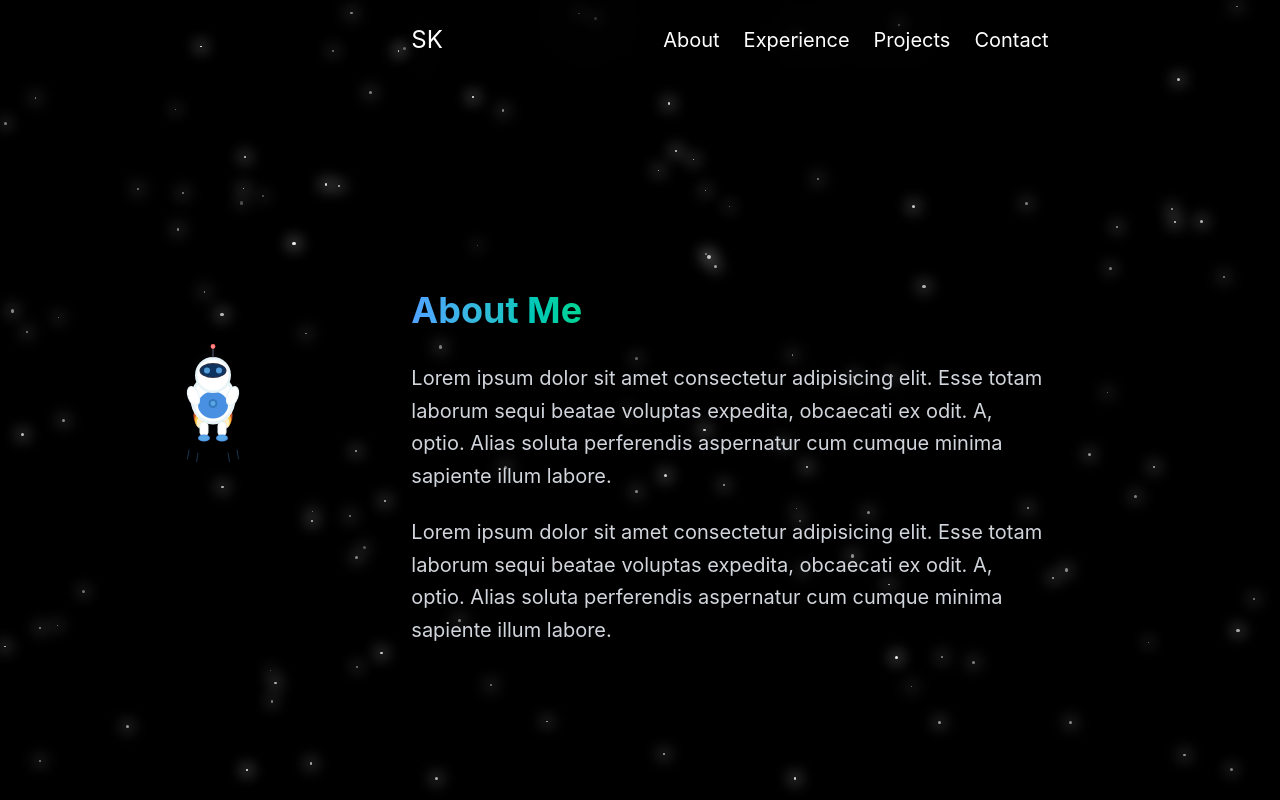
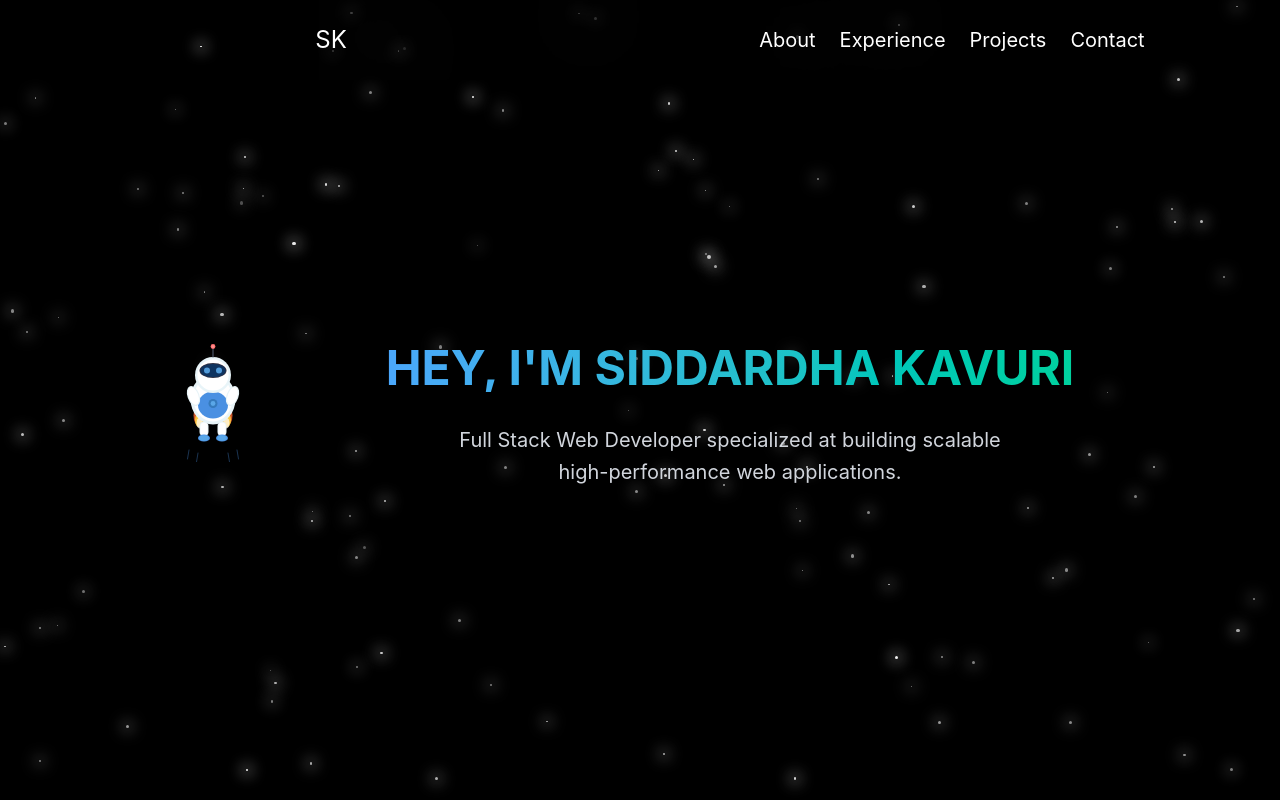
Before and after one commit to siddardhakavuri/Portfolio, a React (Vite) app: page / in a window 1280 px wide. Shown: the top 800 px of the page. Built offline with nearby package versions, Linux system fonts and the light colour scheme.

Commit message:
Made changes to paddings and margins for various elements

```diff
--- a/index.html
+++ b/index.html
@@ -1,5 +1,5 @@
 <!doctype html>
-<html lang="en" class="scrollbar-hidden">
+<html lang="en" class="scrollbar-hidden scroll-smooth">
   <head>
     <meta charset="UTF-8" />
     <link rel="icon" type="svg" href="src/assets/astro.svg" />
@@ -9,7 +9,7 @@
         background-color: #000000;
       }
     </style>
-    <title>Kavuri's Portfolio</title>
+    <title>Siddardha's Portfolio</title>
   </head>
   <body>
     <div id="root"></div>
--- a/src/App.tsx
+++ b/src/App.tsx
@@ -9,14 +9,14 @@ import Stars from "./components/Stars";
 
 function App() {
   return (
-    <div className="min-h-screen flex lg:flex-row justify-center max-w-400 mx-auto">
+    <div className="min-w-2xs min-h-screen flex lg:flex-row justify-center max-w-400 mx-auto">
       <Stars />
-      <div className="hidden md:flex items-center justify-center sticky top-0 h-screen p-15">
+      <div className="hidden lg:flex items-center justify-center sticky top-0 h-screen px-15">
         <Astro />
       </div>
-      <div className="w-full md:w-2/3 xl:px-24">
+      <div className="w-full lg:w-2/3 ">
         <Navbar />
-        <div className="max-w-4xl mx-auto">
+        <div className="">
           <main className="px-3 mt-12">
             <About />
             <Experience />
--- a/src/components/About.tsx
+++ b/src/components/About.tsx
@@ -2,30 +2,28 @@ import { motion } from "motion/react";
 
 const About = () => {
   return (
-    <section id="about" className="h-[85vh] flex flex-col justify-center">
+    <section
+      id="about"
+      className="content-center h-[75vh] mb-[20vh] flex flex-col justify-center"
+    >
+      <div className="flex justify-center content-center">
         <motion.div
-
           initial={{ opacity: 0, y: 20 }}
           whileInView={{ opacity: 1, y: 0 }}
           transition={{ duration: 0.8 }}
           viewport={{ once: true }}
         >
-        <h2 className="text-4xl font-bold mb-8 bg-linear-to-r from-blue-400 to-emerald-400 bg-clip-text text-transparent inline-block">
-          About Me
+          <h2 className="md:text-5xl text-3xl flex justify-center content-center font-bold mb-8 bg-linear-to-r from-blue-400 to-emerald-400 bg-clip-text text-transparent ">
+            HEY, I'M SIDDARDHA KAVURI
           </h2>
-        <p className="text-xl text-gray-300 leading-relaxed mb-6">
-          Lorem ipsum dolor sit amet consectetur adipisicing elit. Esse totam
-          laborum sequi beatae voluptas expedita, obcaecati ex odit. A, optio.
-          Alias soluta perferendis aspernatur cum cumque minima sapiente illum
-          labore.
+          <div className="flex justify-center content-center">
+            <p className="md:w-2/3 md:text-xl text-lg text-center flex flex-wrap  text-gray-300 leading-relaxed mb-6">
+              Full Stack Web Developer specialized at building scalable
+              high-performance web applications.
             </p>
-        <p className="text-xl text-gray-300 leading-relaxed">
-          Lorem ipsum dolor sit amet consectetur adipisicing elit. Esse totam
-          laborum sequi beatae voluptas expedita, obcaecati ex odit. A, optio.
-          Alias soluta perferendis aspernatur cum cumque minima sapiente illum
-          labore.
-        </p>
+          </div>
         </motion.div>
+      </div>
     </section>
   );
 };
--- a/src/components/Experience.tsx
+++ b/src/components/Experience.tsx
@@ -26,7 +26,7 @@ const experiences = [
 
 const Experience = () => {
   return (
-    <section id="experience" className="py-20">
+    <section id="experience" className="p-20">
       <motion.div
         initial={{ opacity: 0, y: 20 }}
         whileInView={{ opacity: 1, y: 0 }}
--- a/src/components/Navbar.tsx
+++ b/src/components/Navbar.tsx
@@ -1,7 +1,7 @@
 const Navbar = () => {
   return (
     <nav className="text-white hidden md:flex justify-between sticky top-0 z-50 px-3 py-6">
-      <div className="absolute inset-0 -z-10 backdrop-blur-2xl mask-[linear-gradient(to_right,transparent_0.01rem,black_1rem,black_calc(100%-8%),transparent_100%)] pointer-events-none" />
+      <div className="absolute inset-0 -z-10 backdrop-blur-2xl mask-[linear-gradient(to_right,transparent_0.01rem,black_1rem,black_calc(100%-2%),transparent_100%)] pointer-events-none" />
       <a href="#" className="text-2xl ">
         SK
       </a>
--- a/src/components/Projects.tsx
+++ b/src/components/Projects.tsx
@@ -59,7 +59,7 @@ const Projects = () => {
               <h3 className="text-2xl font-bold text-white mb-3 group-hover:text-cyan-400 transition-colors">
                 {project.title}
               </h3>
-              <p className="text-gray-400 mb-6 leading-relaxed">
+              <p className="text-gray-400 my-10 leading-relaxed">
                 {project.description}
               </p>
               <div className="flex flex-wrap gap-3">
--- a/src/components/Stars.tsx
+++ b/src/components/Stars.tsx
@@ -31,7 +31,7 @@ const Stars = () => {
   }, []);
 
   return (
-    <div className="fixed inset-0 z-[-1] overflow-hidden pointer-events-none">
+    <div className="fixed inset-0 z-[-1] overflow-clip pointer-events-none">
       {stars.map((star) => (
         <div
           key={star.id}
```
Lines whose indentation alone changed are shown as unchanged.
